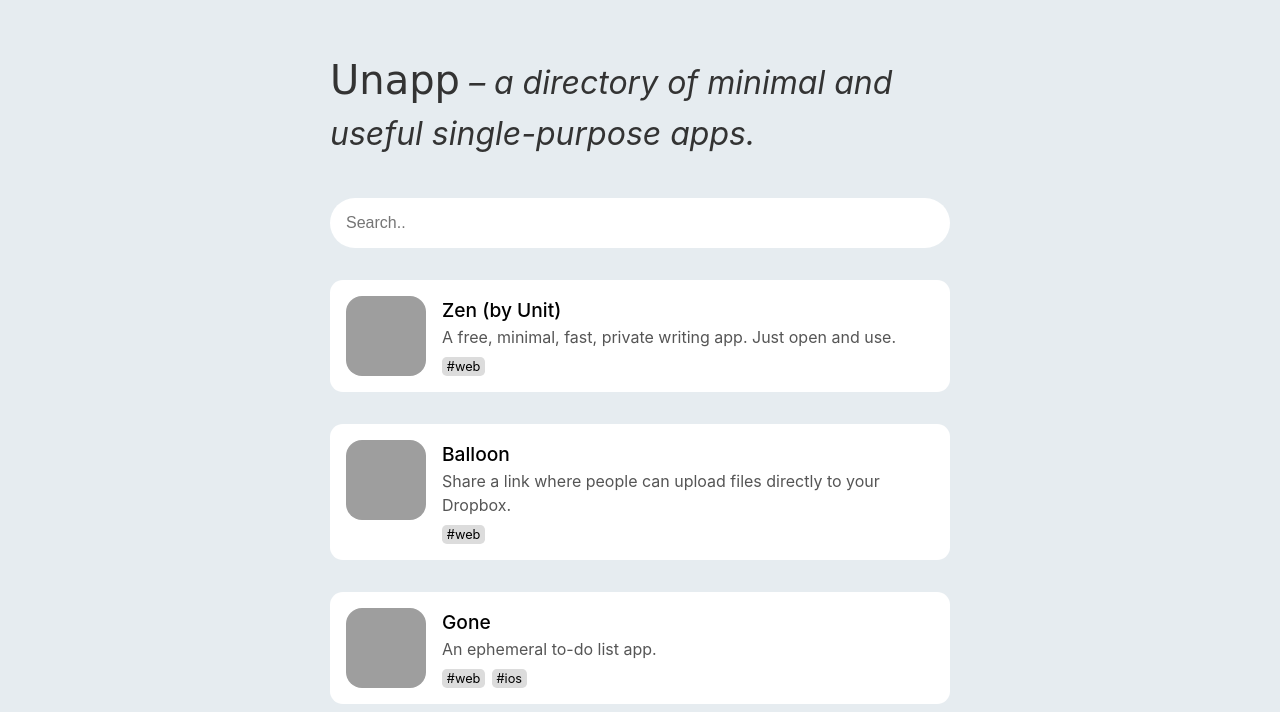
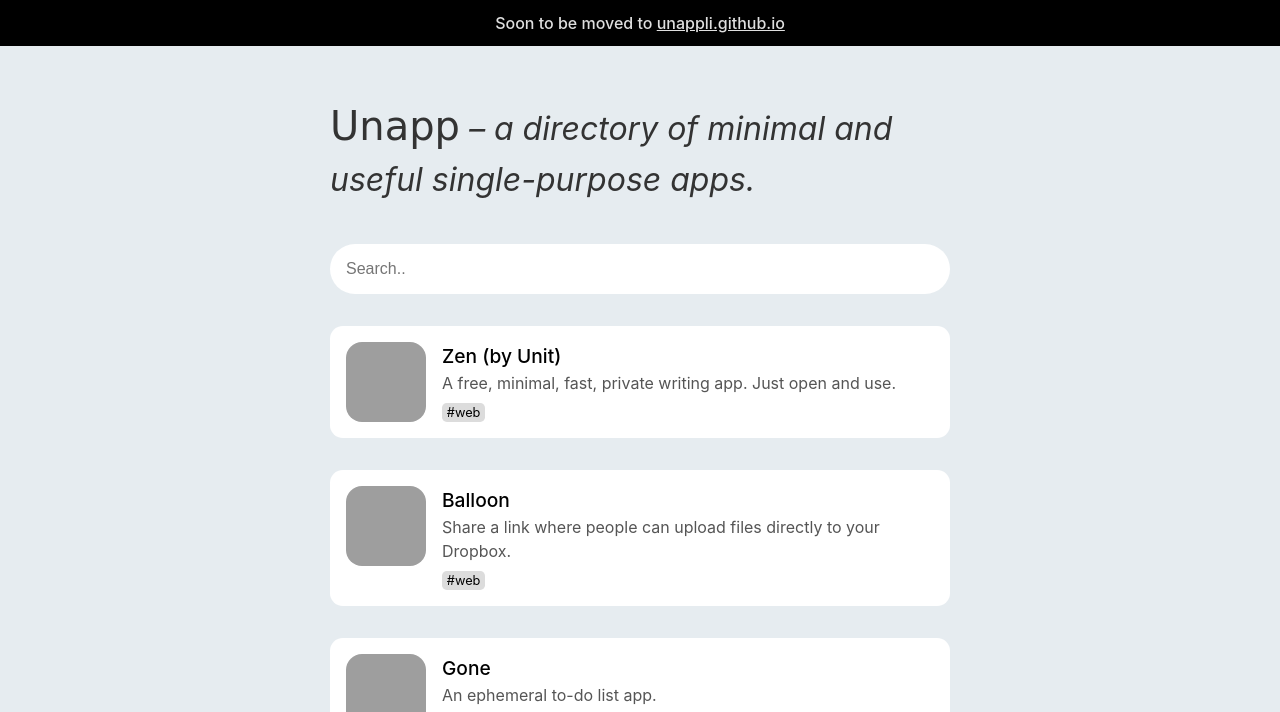
Before and after one commit to vasanthv/unapp, a plain HTML site: page index.html in a window 1280 px wide. Shown: the top 712 px of the page. Drawn offline with Linux system fonts and the light colour scheme; grey boxes are pictures that could not be loaded; a web font is replaced by a local one.

Commit message:
Added banner

```diff
--- a/index.html
+++ b/index.html
@@ -36,6 +36,7 @@
 </head>
 
 <body>
+	<div id="banner">Soon to be moved to <a href="https://unappli.github.io">unappli.github.io</a></div>
 	<section id="unapp" class="wrapper">
 		<header>
 			<div id="intro">
--- a/style.css
+++ b/style.css
@@ -112,6 +112,16 @@ input[type=search] {
 }
 
 /*Element specific CSS*/
+#banner {
+  background: #000;
+  color: #dfdfdf;
+  padding: 0.7rem;
+  font-weight: 500;
+  text-align: center;
+}
+#banner a {
+  color: #dfdfdf;
+}
 #intro {
   font-size: 2rem;
   margin: 2.5rem 0rem 2.5rem;
```
